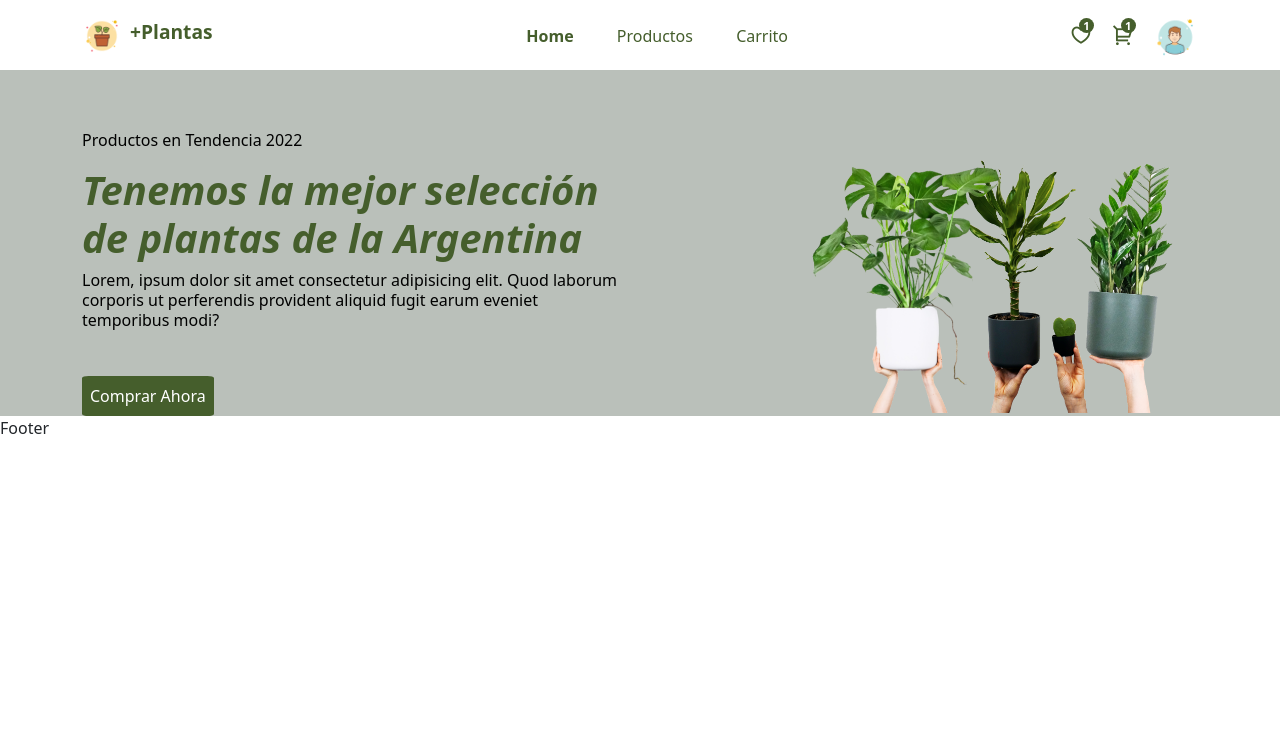
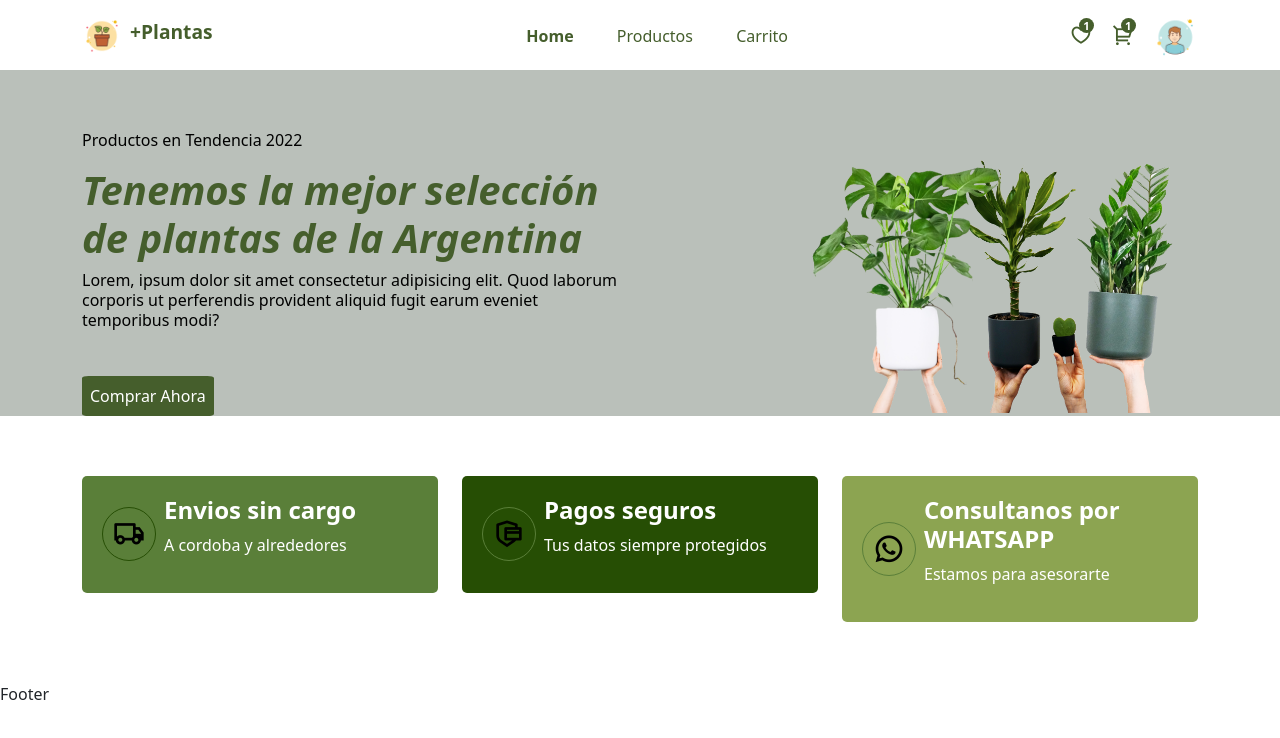
Before and after one commit to tomask98/proyecto-final-nucba, a React (Vite) app: page /Home in a window 1280 px wide. Shown: the top 738 px of the page. Built offline with nearby package versions, Linux system fonts and the light colour scheme.

Commit message:
Seccion de servicios

```diff
--- a/src/App.css
+++ b/src/App.css
@@ -3,14 +3,15 @@
 
 /*  css variables */
 :root {
-  --card-bg-01: #fdefe6;
-  --card-bg-02: #d6e5fb;
-  --card-bg-03: #ceebe9;
-  --card-bg-04: #e2f2b2;
+  --card-bg-01 :#5a7f39;
+  --card-bg-02: #264e04;
+  --card-bg-03: #8ca451;
+  --card-bg-04: #264e04;
   --primary-color: #455e2c;
   --hero-bg: #bac0ba;
   --heading-fontSize: 3rem;
   --small-text-color: #fafafa;
+  --Cards-text-color: #ffffff;
   --heading-text-color: #264e04;
 
 }
--- a/src/pages/Home.jsx
+++ b/src/pages/Home.jsx
@@ -5,6 +5,8 @@ import Helmet from "../components/helmet/helmet";
 import { Container, Row, Col } from "reactstrap";
 import heroImg from "../assets/banner.png";
 import "../styles/home.css"
+
+import Services from "../services/Services";
 const Home = () => {
   const year = new Date().getFullYear();
   return (
@@ -31,6 +33,7 @@ const Home = () => {
           </Row>
         </Container>
       </section>
+      <Services/>
     </Helmet>
   );
 };
--- /dev/null
+++ b/src/services/Services.jsx
@@ -0,0 +1,46 @@
+import { motion } from 'framer-motion'
+import React from 'react'
+import { Container, Row,Col } from 'reactstrap'
+import './services.css'
+
+
+
+const Services = () => {
+  return <section className="services">
+    <Container>
+        <Row>
+            <Col lg='4' md='3'>
+                <motion.div whileHover={{scale:1.05}} className="service__item">
+                    <span > <i class="ri-truck-line"></i></span>
+                    <div>
+                        <h3>Envios sin cargo</h3>
+                        <p>A cordoba y alrededores </p>
+                    </div>
+                </motion.div>
+            </Col>
+            <Col lg='4' md='3'>
+                <motion.div whileHover={{scale:1.05}}  className="service__item2">
+                    <span > <i class="ri-secure-payment-line"></i></span>
+                    <div>
+                        <h3>Pagos seguros</h3>
+                        <p>Tus datos siempre protegidos </p>
+                    </div>
+                </motion.div>
+            </Col>
+            <Col lg='4' md='3'>
+                 <a className='service__link' href="https://api.whatsapp.com/send?phone=3516609156">
+                 <motion.div whileHover={{scale:1.05}} className="service__item3">
+                    <span >  <i class="ri-whatsapp-line"></i> </span>
+                    <div>
+                        <h3>Consultanos por WHATSAPP</h3>
+                        <p>Estamos para asesorarte</p>
+                    </div>
+                </motion.div>
+                    </a>
+            </Col>
+        </Row>
+    </Container>
+  </section>
+}
+
+export default Services
--- /dev/null
+++ b/src/services/services.css
@@ -0,0 +1,99 @@
+.service__item{
+    padding: 20px;
+    background: var(--card-bg-01);
+    display: flex;
+    align-items: center;
+    column-gap:0.5rem ;
+    border-radius: 5px;
+    cursor: pointer;
+}
+.service__item i {
+    font-size: 2rem;
+    color: var(--Cards-text-color);
+    font-weight: 200;
+
+    padding: 10px;
+    border-radius: 50%;
+    color: black;
+    border: 1px solid var(--card-bg-02);
+}
+.service__item h3{
+    color: var( --Cards-text-color);
+    font-weight: 600;
+    font-size: 1.5rem;
+    align-items: center;
+}
+.service__item p {
+    color: var(--Cards-text-color);
+    font-size: 1rem;
+    margin-top: 5px;
+}
+/* fin card 1 */
+
+.service__item2{
+    padding: 20px;
+    background: var(--card-bg-02);
+    display: flex;
+    align-items: center;
+    column-gap:0.5rem ;
+    border-radius: 5px;
+    cursor: pointer;
+}
+.service__item2 i {
+    font-size: 2rem;
+    color: var(--Cards-text-color);
+    font-weight: 200;
+
+    padding: 10px;
+    border-radius: 50%;
+    color: black;
+    border: 1px solid var(--card-bg-01);
+}
+.service__item2 h3{
+    color: var( --Cards-text-color);
+    font-weight: 600;
+    font-size: 1.5rem;
+    align-items: center;
+}
+.service__item2 p {
+    color: var(--Cards-text-color);
+    font-size: 1rem;
+    margin-top: 5px;
+}
+/*fin card2*/
+.service__item3{
+    padding: 20px;
+    background: var(--card-bg-03);
+    display: flex;
+    align-items: center;
+    column-gap:0.5rem ;
+    border-radius: 5px;
+    cursor: pointer;
+}
+.service__item3 i {
+    font-size: 2rem;
+    color: var(--Cards-text-color);
+    font-weight: 200;
+
+    padding: 10px;
+    border-radius: 50%;
+    color: black;
+    border: 1px solid var(--card-bg-01);
+}
+.service__item3 h3{
+    color: var( --Cards-text-color);
+    font-weight: 600;
+    font-size: 1.5rem;
+    align-items: center;
+}
+.service__item3 p {
+    color: var(--Cards-text-color);
+    font-size: 1rem;
+    margin-top: 5px;
+}
+.service__link{
+    text-decoration: none;
+    width: auto;
+    height: auto;
+}
+/*fin card3*/
```
